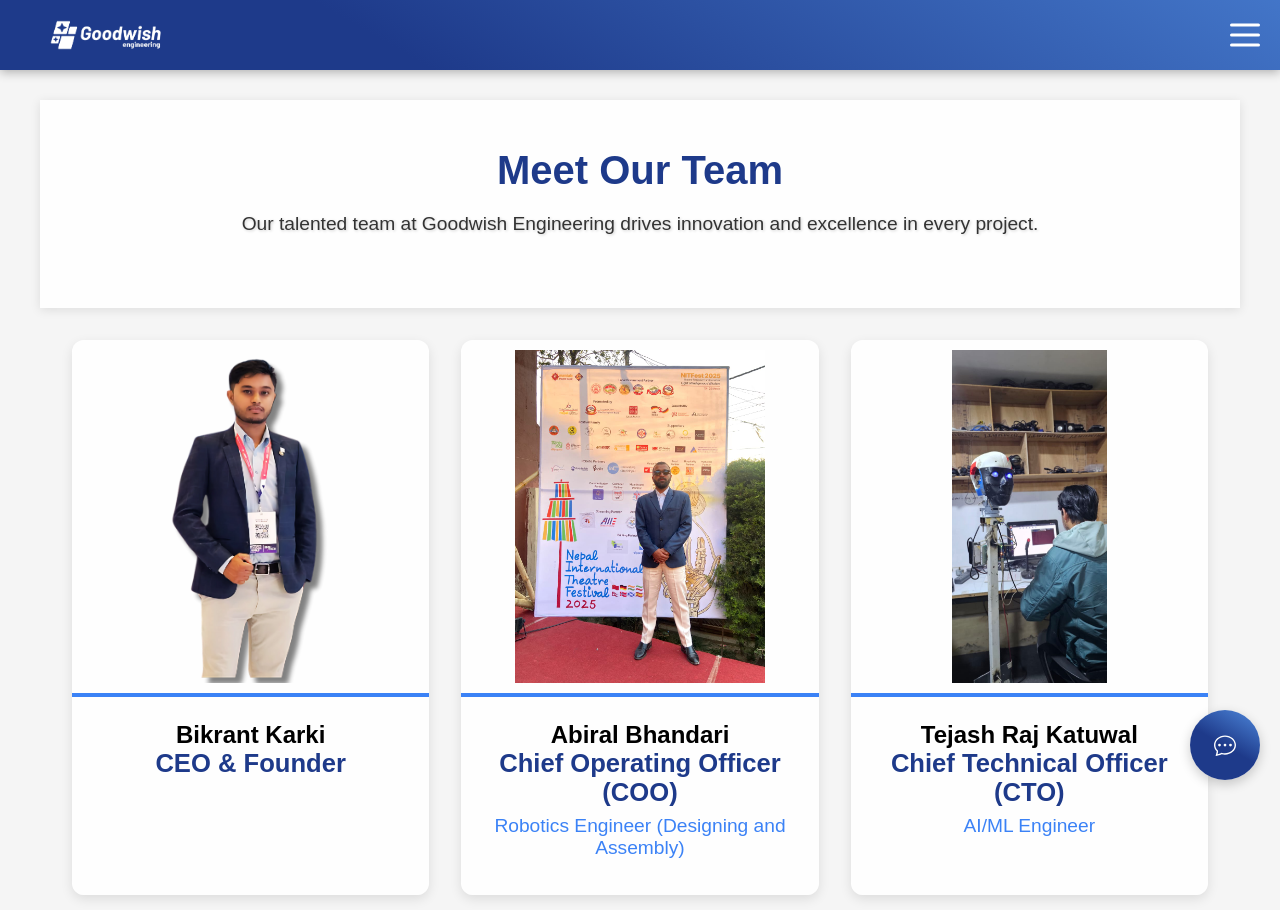
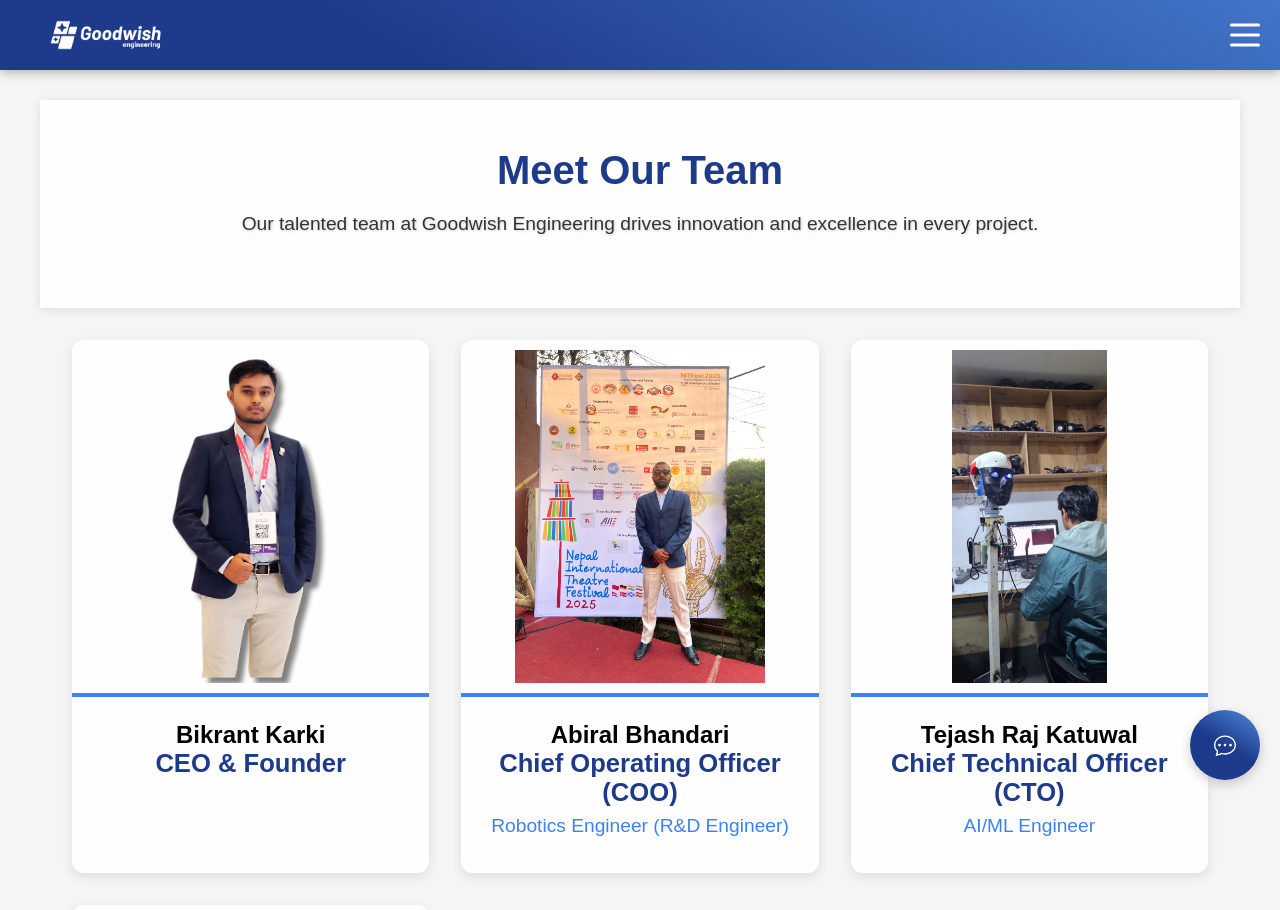
Before and after one commit to Robotics-Academy-of-Nepal/goodwish-website, a React (Vite) app: page /teams in a window 1280 px wide. Shown: the top 910 px of the page. Built offline with nearby package versions, Linux system fonts and the light colour scheme.

Commit message:
new commit

```diff
--- a/src/Chatbot/Chatbot.jsx
+++ b/src/Chatbot/Chatbot.jsx
@@ -6,7 +6,7 @@ import './Chatbot.css';
 import axios from 'axios';
 
 const api = axios.create({
-  baseURL: 'http://localhost:8000'
+  baseURL: 'https://chatbot.goodwish.com.np'
 });
 
 // Function to parse and format the LLM response
--- a/src/Teams/Teams.jsx
+++ b/src/Teams/Teams.jsx
@@ -27,7 +27,7 @@ function Teams() {
     {
       name: 'Abiral Bhandari',
       position: 'Chief Operating Officer (COO)',
-      role: 'Robotics Engineer (Designing and Assembly)',
+      role: 'Robotics Engineer (R&D Engineer)',
       image: teamMember11,
       linkedin: 'https://www.linkedin.com/in/abiral-bhandari-b9a454199/',
       team: 'Leadership',
@@ -100,7 +100,7 @@ function Teams() {
     {
       name: 'Kiran KC',
       position: 'Head of Robotics Department',
-      role: 'Robotics Engineer (Assembly)',
+      role: 'Robotics Engineer (R&D Engineer)',
       image: teamMember12,
       linkedin: '',
       team: 'Robotics',
```
